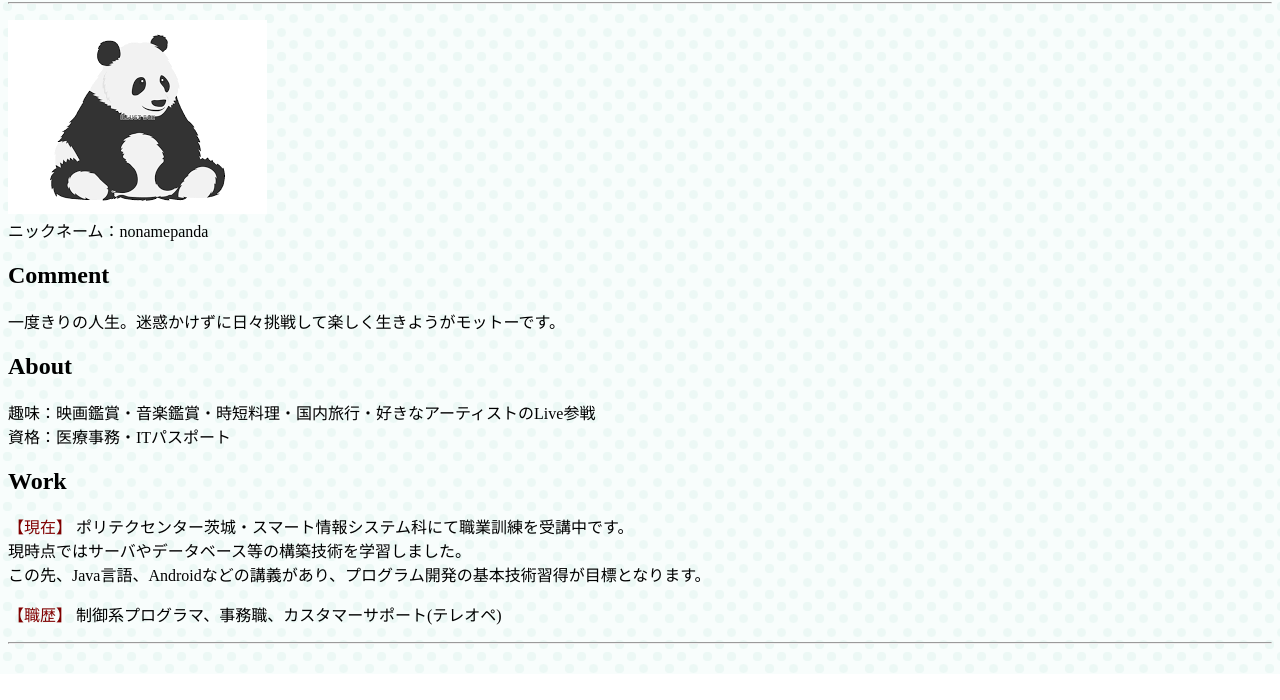
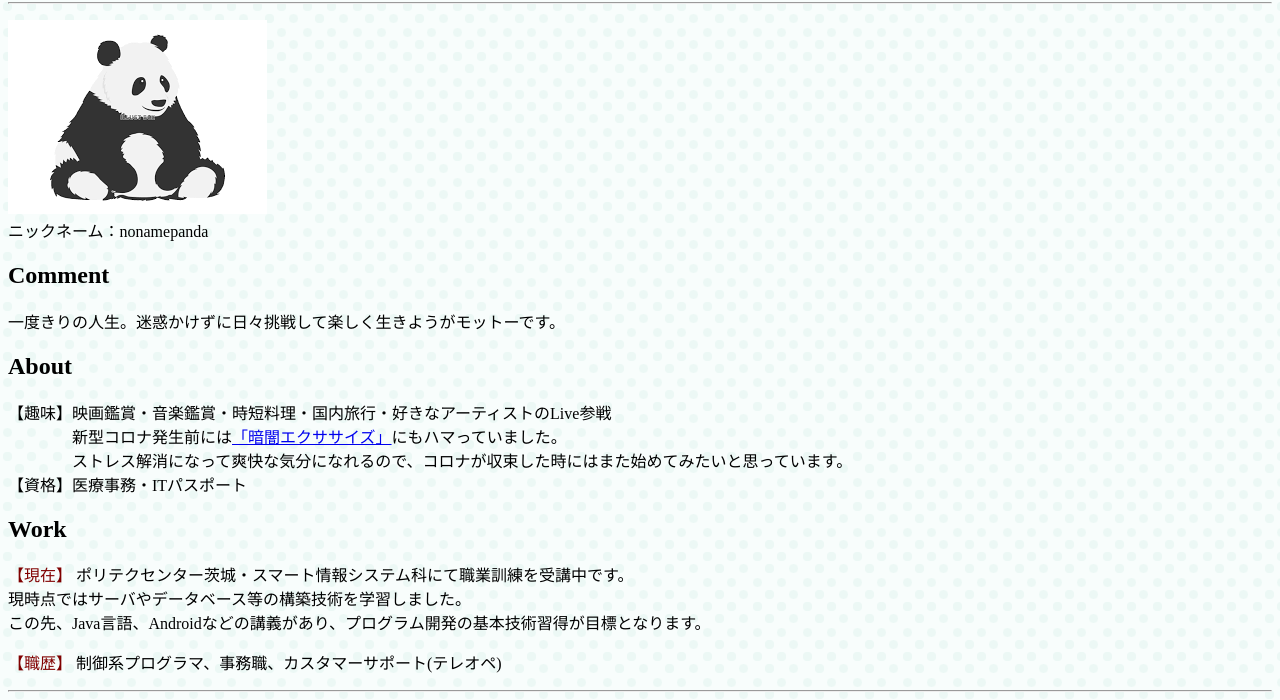
Before and after one commit to tomotnc/tomotnc.github.io, a plain HTML site: page index.html in a window 1280 px wide. Shown: the part 126-826 px from the top of the page. Before the commit the page ends 800 px from the top, so only its background shows below. Drawn offline with Linux system fonts and the light colour scheme.

Commit message:
Add files via upload

```diff
--- a/index.html
+++ b/index.html
@@ -26,8 +26,10 @@
 		<p>一度きりの人生。迷惑かけずに日々挑戦して楽しく生きようがモットーです。</p>
 		<h2>About</h2>
 		<p>
-		趣味：映画鑑賞・音楽鑑賞・時短料理・国内旅行・好きなアーティストのLive参戦<br>
-		資格：医療事務・ITパスポート
+		【趣味】映画鑑賞・音楽鑑賞・時短料理・国内旅行・好きなアーティストのLive参戦<br>
+		　　　　新型コロナ発生前には<a href="https://www.feelcycle.com">「暗闇エクササイズ」</a>にもハマっていました。<br>
+		　　　　ストレス解消になって爽快な気分になれるので、コロナが収束した時にはまた始めてみたいと思っています。<br>
+		【資格】医療事務・ITパスポート
 		</p>
 		<h2>Work</h2>
 		<p>
```
